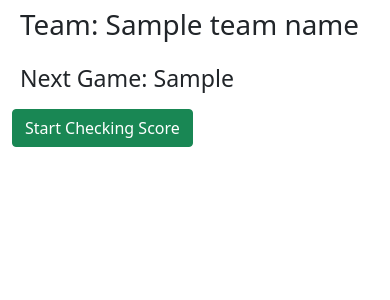
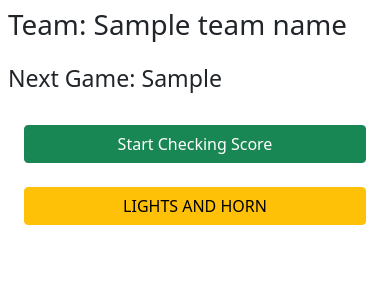
Before and after one commit to JoeToeniskoetter/nhl-score-light, a Flask app: template src/templates/index.html in a window 390 px wide. Shown: the part 56-356 px from the top of the page. Run offline with Flask 2, Linux system fonts and the light colour scheme; the template is opened without the code that fills it: most values are stand-ins (such as "Sample title", 1, 10 or a date in 2020).

Commit message:
mobile friendly view

```diff
--- a/src/templates/index.html
+++ b/src/templates/index.html
@@ -1,9 +1,11 @@
 <link href="https://cdn.jsdelivr.net/npm/bootstrap@5.0.0-beta2/dist/css/bootstrap.min.css" rel="stylesheet" integrity="sha384-BmbxuPwQa2lc/FVzBcNJ7UAyJxM6wuqIj61tLrc4wSX0szH/Ev+nYRRuWlolflfl" crossorigin="anonymous">
 <script src="https://cdn.jsdelivr.net/npm/bootstrap@5.0.0-beta2/dist/js/bootstrap.bundle.min.js" integrity="sha384-b5kHyXgcpbZJO/tY9Ul7kGkf1S0CWuKcCD38l8YkeH8z8QjE0GmW1gYU5S9FOnJ0" crossorigin="anonymous"></script>
+<meta name="viewport" content="width=device-width, initial-scale=1">
+<meta name="HandheldFriendly" content="true">
 
 <title>My Team</title>
-<div>
-  <nav class="navbar navbar-expand-lg navbar-dark bg-dark">
+<div clas="container-fluid col-sm-1 col-xs-1">
+  <nav class="navbar navbar-collapse navbar-expand-lg navbar-dark bg-dark">
     <div class="container-fluid">
       <a class="navbar-brand" href="/">NHL Score Checker</a>
       <button class="navbar-toggler" type="button" data-bs-toggle="collapse" data-bs-target="#navbarNav" aria-controls="navbarNav" aria-expanded="false" aria-label="Toggle navigation">
@@ -21,8 +23,7 @@
       </div>
     </div>
   </nav>
-  <div class="container">
-  <h1 class="p-2">Team: {{team_name}}</h1>
+  <h1 class="p-2 text-responsive">Team: {{team_name}}</h1>
   <h3 class="p-2">Next Game: {{next_game}}</h3>
 
   {% if checking_score %}
@@ -30,16 +31,27 @@
   <h3 class="p-2" style='color:green'> Checking Score...</h3>
 
   <form action="/stop_checking_score" method="POST">
-    <button type="submit" class="btn btn-danger"> Stop Checking Score</button>
+    <div class="d-grid gap-2 m-4">
+    <button type="submit" class="btn btn-danger btn-large"> Stop Checking Score</button>
+    </div>
   </form>
 
   {% else %}
 
   <form action="/start_checking_score" method="POST">
+    <div class="d-grid gap-2 m-4">
     <button type="submit" class="btn btn-success"> Start Checking Score</button>
+    </div>
   </form>
 
   {% endif %}
+
+  <form action="/lights_horn" method="POST">
+    <div class="d-grid gap-2 m-4">
+    <button type="submit" class="btn btn-warning">LIGHTS AND HORN</button>
+    </div>
+  </form>
 </div>
 
+
 </div>
--- a/src/templates/settings.html
+++ b/src/templates/settings.html
@@ -1,5 +1,7 @@
 <link href="https://cdn.jsdelivr.net/npm/bootstrap@5.0.0-beta2/dist/css/bootstrap.min.css" rel="stylesheet" integrity="sha384-BmbxuPwQa2lc/FVzBcNJ7UAyJxM6wuqIj61tLrc4wSX0szH/Ev+nYRRuWlolflfl" crossorigin="anonymous">
 <script src="https://cdn.jsdelivr.net/npm/bootstrap@5.0.0-beta2/dist/js/bootstrap.bundle.min.js" integrity="sha384-b5kHyXgcpbZJO/tY9Ul7kGkf1S0CWuKcCD38l8YkeH8z8QjE0GmW1gYU5S9FOnJ0" crossorigin="anonymous"></script>
+<meta name="viewport" content="width=device-width, initial-scale=1">
+<meta name="HandheldFriendly" content="true">
 <style>
   body{margin: 0;}
   #header-container{
@@ -81,7 +83,9 @@
         </label>
       </div>
     </div>
+    <div class="d-grid gap-2 m-4">
     <button type="submit" class="btn btn-primary">Submit</button>
+  </div>
   </fieldset>
 </form>
 </div>
```
